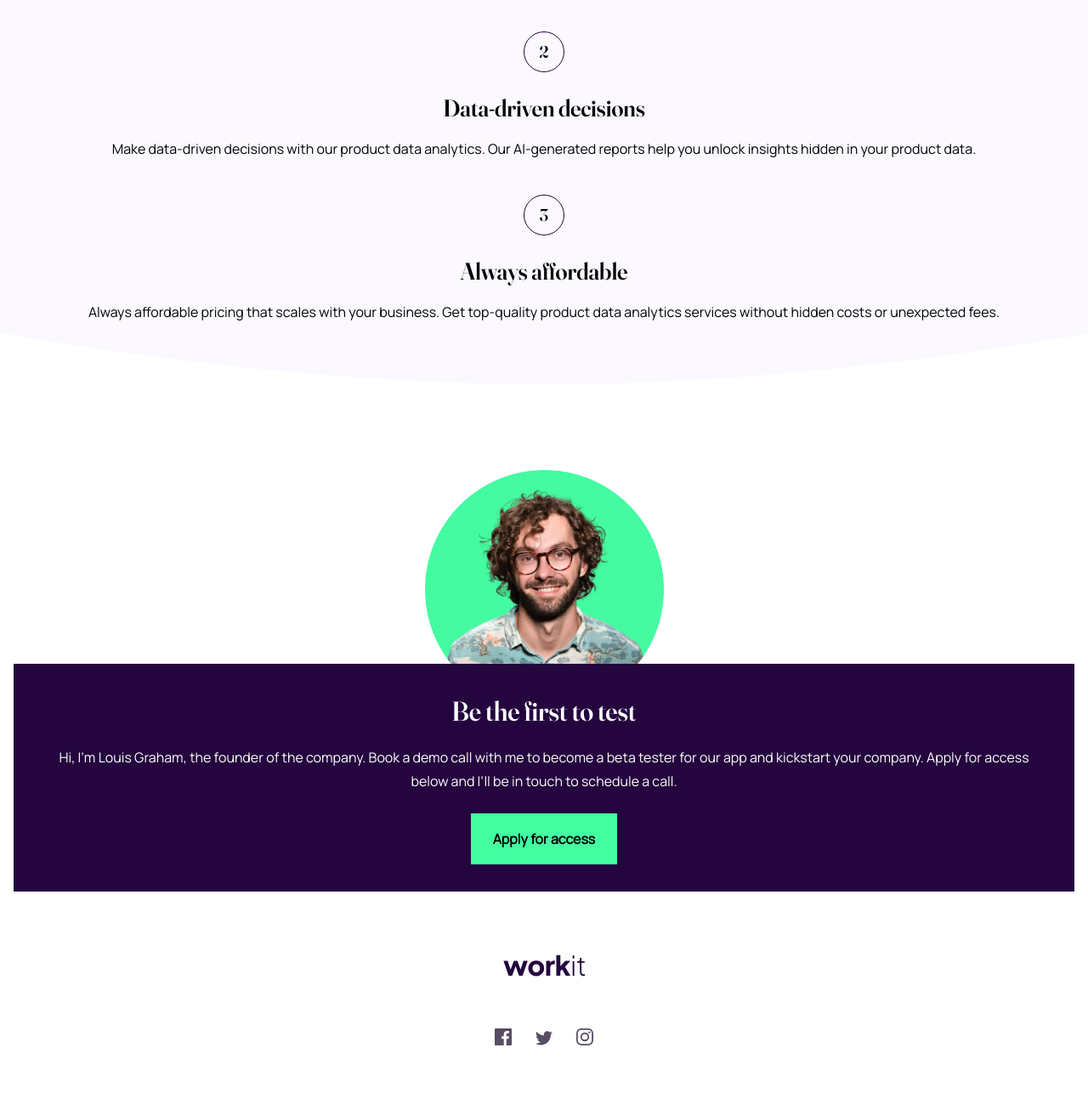
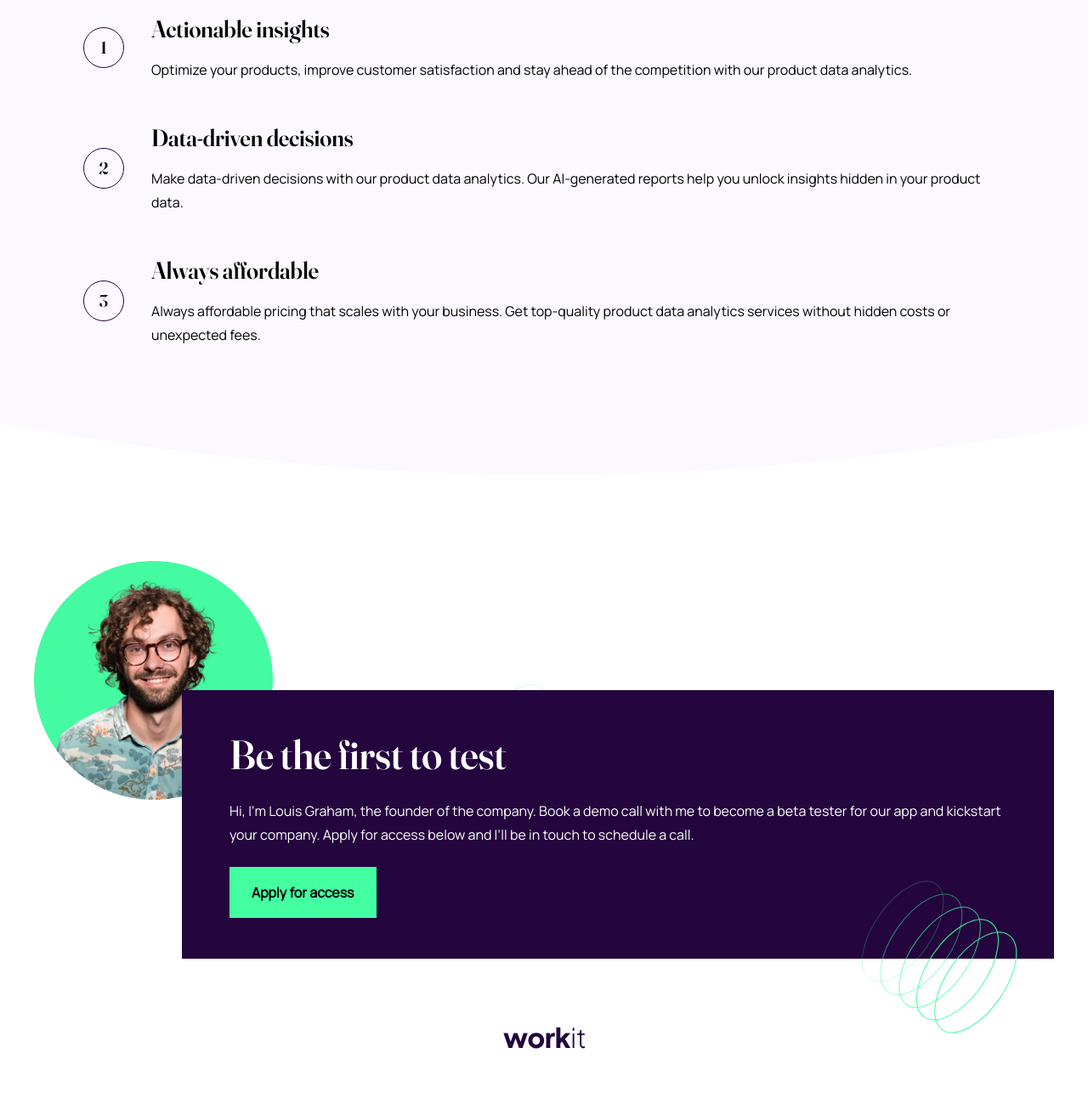
Before and after one commit to CannyRo/fem_workit_landing_page, a plain HTML site: page index.html in a window 1280 px wide. Shown: the part 754-2040 px from the top of the page at 85% size. Drawn offline with Linux system fonts and the light colour scheme.

Commit message:
tablet version

```diff
--- a/index.html
+++ b/index.html
@@ -26,18 +26,24 @@
     <div id="advantages_section">
       <div class="advantage">
         <div class="bullet">1</div>
+        <div>
           <h3>Actionable insights</h3>
           <p>Optimize your products, improve customer satisfaction and stay ahead of the competition with our product data analytics.</p>
         </div>
+      </div>
       <div class="advantage">
         <div class="bullet">2</div>
+        <div>
           <h3>Data-driven decisions</h3>
           <p>Make data-driven decisions with our product data analytics. Our AI-generated reports help you unlock insights hidden in your product data.</p>
         </div>
+      </div>
       <div class="advantage">
         <div class="bullet">3</div>
+        <div>
           <h3>Always affordable</h3>
           <p>Always affordable pricing that scales with your business. Get top-quality product data analytics services without hidden costs or unexpected fees.</p>
+        </div>
       </div>
     </div>
     <div id="cta_section">
@@ -46,6 +52,7 @@
         <p>Hi, I'm Louis Graham, the founder of the company. Book a demo call with me to become a beta tester for our app and kickstart your company. Apply for access below and I’ll be in touch to schedule a call.</p>
         <button class="btn-primary">Apply for access</button>
       </div>
+      <svg xmlns="http://www.w3.org/2000/svg" width="221" height="212" viewBox="0 0 221 212"><g fill="none" fill-rule="evenodd" stroke="#44FFA1" transform="rotate(-145 104.244 83.528)"><ellipse cx="34.5" cy="68.5" rx="34" ry="68"/><ellipse cx="60.5" cy="68.5" rx="34" ry="68"/><ellipse cx="86" cy="68.5" opacity=".75" rx="33.5" ry="68"/><ellipse cx="112.5" cy="68.5" opacity=".5" rx="34" ry="68"/><ellipse cx="139" cy="68.5" opacity=".25" rx="33.5" ry="68"/></g></svg>
     </div>
   </main>
   <footer>
--- a/styles/style.css
+++ b/styles/style.css
@@ -34,7 +34,6 @@ html{
         overflow-x: hidden;
     }
     header{
-        position: relative;
         width: 100%;
         color: var(--main-white);
         background-color: var(--main-light);
@@ -42,8 +41,6 @@ html{
         background-repeat: no-repeat;
         background-position: center bottom 5.8rem;
         background-size: cover;
-        /* background-position: center -6rem;
-        background-size: cover; */
         overflow-x: hidden;
     }
     nav{
@@ -80,6 +77,7 @@ html{
         text-align: center;
     }
     #hero_section h1{
+        max-width: 21.25rem;
         font-family: var(--title-font);
         font-weight: 600;
         font-size: 3.125rem;
@@ -119,6 +117,7 @@ html{
     .bullet{
         width: 3rem;
         height: 3rem;
+        aspect-ratio: 1;
         display: flex;
         justify-content: center;
         align-items: center;
@@ -199,6 +198,77 @@ html{
 }
 @media only screen and (min-width: 48rem) {
     /*----TABLET---*/
+    header{
+        background-image: url("../assets/images/bg-pattern-1.svg"), url("../assets/images/bg-pattern-2.svg"),url("../assets/images/background.svg") ;
+        background-repeat: no-repeat, no-repeat, no-repeat;
+        background-size: 21.25rem, 12.5rem, cover;
+        background-position: top 5rem left -14rem, center right -7rem, center bottom 9.4rem;
+    }
+    nav{
+        padding: 2rem 2.5rem 3.5rem 2.5rem;
+    }
+    #hero_section h1{
+        max-width: 30rem;
+        font-size: 3.75rem;
+        line-height: 4.125rem;
+    }
+    #hero_section img{
+        margin-top: 3.5rem;
+        width: 31.25rem;
+    }
+    #advantages_section{
+        padding: 0 6.125rem;
+        padding-top: 3.5rem;
+        padding-bottom: 6.5rem;
+    }
+    .advantage{
+        flex-direction: row;
+        align-items: center;
+        text-align: left;
+        margin-bottom: 3rem;
+    }
+    .bullet{
+        margin-right: 2rem;
+    }
+    .advantage h3{
+        margin-top: 0;
+    }
+
+    #cta_section{
+        position: relative;
+        padding-top: 9.5rem;
+        padding-left: 13.375rem;
+        padding-right: 2.5rem;
+        background-image: url("../assets/images/bg-pattern-3.svg"), url("../assets/images/image-founder.webp");
+        background-repeat: no-repeat, no-repeat;
+        background-position: center, left 2.5rem top 0rem;
+        background-size: 13.75rem, 17.5625rem;
+    }
+    #cta_text_container{
+        align-items: start;
+        text-align: left;
+        padding: 3rem 3.5rem;
+    }
+    #cta_text_container h2{
+        font-size: 3rem;
+        line-height: 3.5rem;
+    }
+    #cta_text_container p{
+        margin-top: 1.5rem;
+        margin-bottom: 1.5rem;
+    }
+    #cta_section svg{
+        position: absolute;
+        bottom: -6.5rem;
+        right: 4rem;
+    }
+    footer{
+        padding-top: 5rem;
+    }
+    #social_network{
+        margin-top: 3.625rem;
+        margin-bottom: 7.625rem;
+    }
 }
 @media only screen and (min-width: 90rem) {
     /*----DESKTOP---*/
```
Lines whose indentation alone changed are shown as unchanged.
